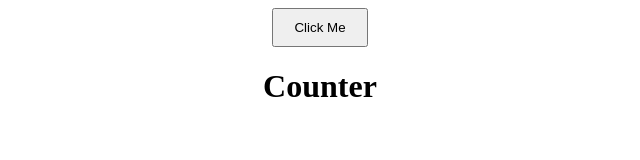
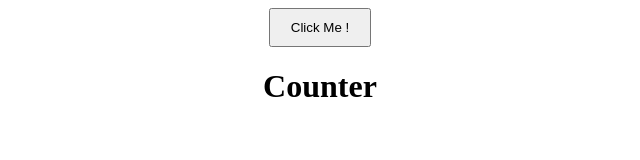
Before and after one commit to tasawur92/Project, a plain HTML site: page index.html in a window 1280 px wide. Shown: the full height of the page, 320-960 px from the left. Drawn offline with Linux system fonts and the light colour scheme.

Commit message:
buttontextchanged

```diff
--- a/index.html
+++ b/index.html
@@ -9,7 +9,7 @@
 </head>
 <body>
     <div>
-        <button>Click Me</button>
+        <button>Click Me !</button>
         <h1>Counter</h1>
     </div>
 
```
